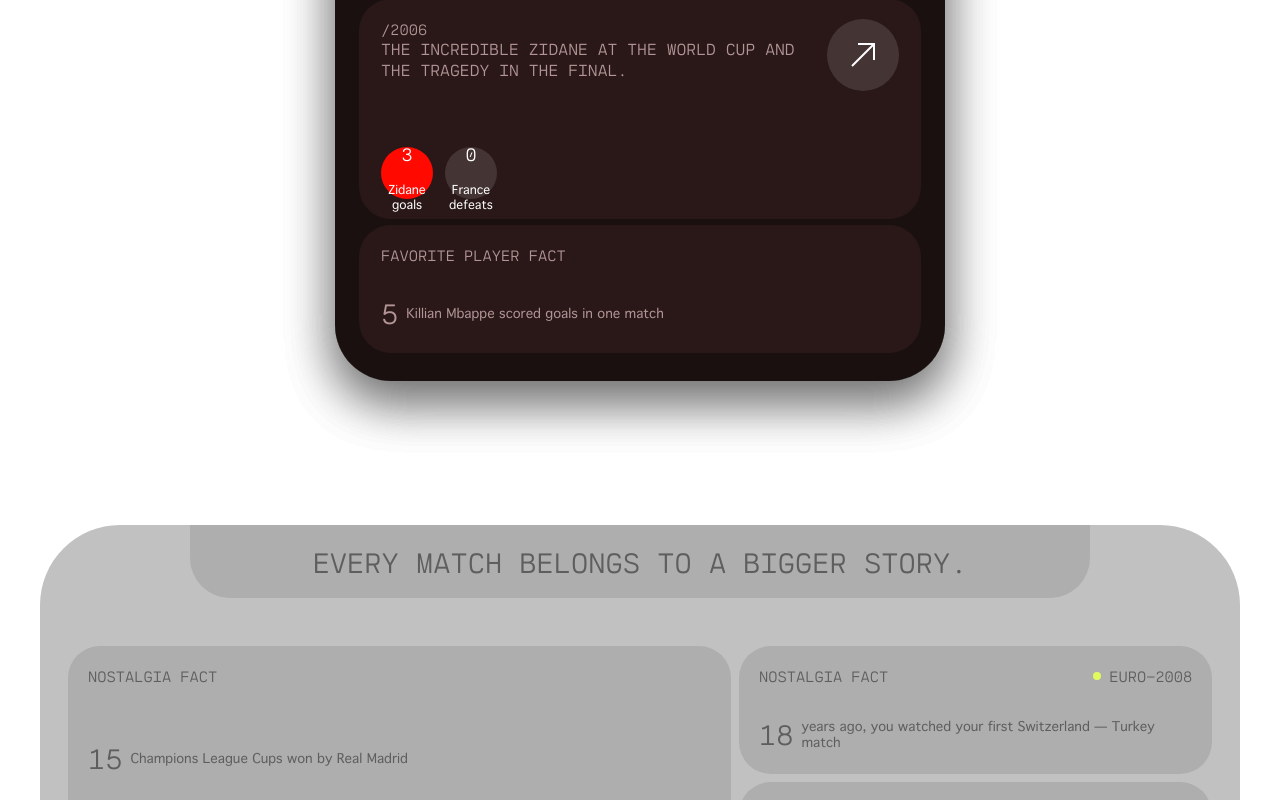
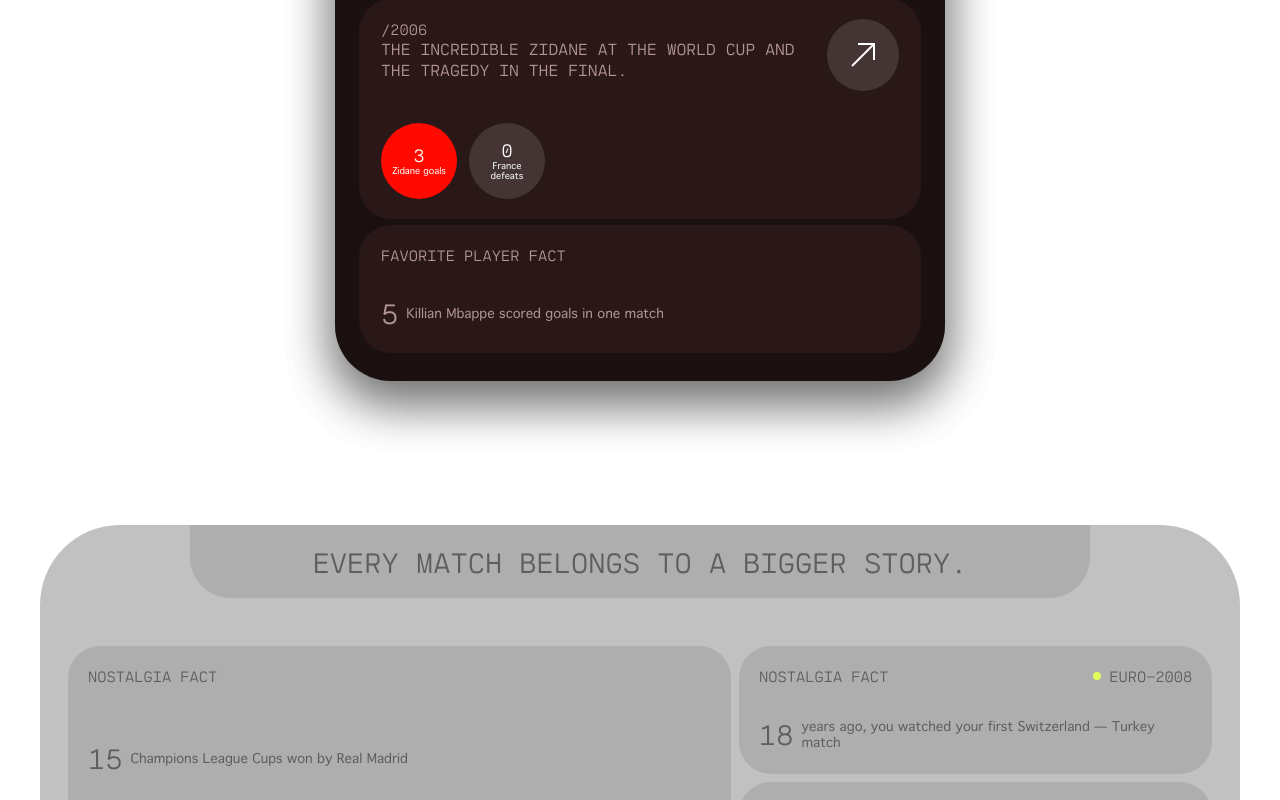
Before and after one commit to Ilya1999-sys/next-level-landing, a Next.js app: page / in a window 1280 px wide. Shown: the part 3580-4380 px from the top of the page. Built offline with nearby package versions, Linux system fonts and the light colour scheme.

Commit message:
Fix Live Barcelona card tags and circle stats sizing in Modes section

```diff
--- a/app/globals.css
+++ b/app/globals.css
@@ -444,6 +444,27 @@ button {
   align-items: flex-start;
   justify-content: space-between;
   gap: 12px;
+}
+
+.chip-group {
+  display: flex;
+  flex-wrap: wrap;
+  align-items: center;
+  gap: 12px;
+}
+
+.story-discussions {
+  display: inline-flex;
+  align-items: center;
+  gap: 8px;
+  font-family: var(--font-display);
+  font-size: var(--size-t1);
+  line-height: var(--leading-t1);
+  letter-spacing: var(--tracking-label);
+  text-transform: uppercase;
+  color: var(--text-on-dark, #ffffff);
+  margin-left: auto;
+  white-space: nowrap;
 }
 
 .fact-card__label,
@@ -2274,12 +2295,34 @@ button {
 }
 
 .modes-stack-card .circle-stat {
-  width: 52px;
-  height: 52px;
+  width: 76px;
+  height: 76px;
+  padding: 6px;
+  gap: 2px;
+  box-sizing: border-box;
+  display: flex;
+  flex-direction: column;
+  align-items: center;
+  justify-content: center;
+  text-align: center;
+  overflow: hidden;
 }
 
 .modes-stack-card .circle-stat b {
   font-size: 18px;
+  line-height: 1;
+}
+
+.modes-stack-card .circle-stat span {
+  font-size: 9px;
+  line-height: 1.1;
+  max-width: 62px;
+  text-align: center;
+  overflow: hidden;
+  white-space: normal;
+  display: -webkit-box;
+  -webkit-line-clamp: 2;
+  -webkit-box-orient: vertical;
 }
 
 .modes-stack-card .bars {
--- a/components/sections/landing.tsx
+++ b/components/sections/landing.tsx
@@ -322,9 +322,14 @@ export function StorySection() {
                 <ArrowLink />
               </header>
               <div className="chip-row">
-                <p className="moments-chip">The Benzema Extravaganza in 2021</p>
-                <p className="moments-chip">How Germany went to the championship in 2014</p>
-                <p className="fact-card__tag">324 fans discussions</p>
+                <div className="chip-group">
+                  <p className="moments-chip">The Benzema Extravaganza in 2021</p>
+                  <p className="moments-chip">How Germany went to the championship in 2014</p>
+                </div>
+                <p className="story-discussions">
+                  <i className="status-dot" />
+                  324 fans discussions
+                </p>
               </div>
             </article>
           </div>
@@ -388,9 +393,14 @@ export function MomentsSection() {
               <ArrowLink />
             </header>
             <div className="chip-row">
-              <p className="moments-chip">The Benzema Extravaganza in 2021</p>
-              <p className="moments-chip">How Germany went to the championship in 2014</p>
-              <p className="fact-card__tag">324 fans discussions</p>
+              <div className="chip-group">
+                <p className="moments-chip">The Benzema Extravaganza in 2021</p>
+                <p className="moments-chip">How Germany went to the championship in 2014</p>
+              </div>
+              <p className="story-discussions">
+                <i className="status-dot" />
+                324 fans discussions
+              </p>
             </div>
           </article>
           <YearCard className="year-card--wide reveal-card" year="/2008" title="Russia, incredible comebacks and golden Spain">
```
